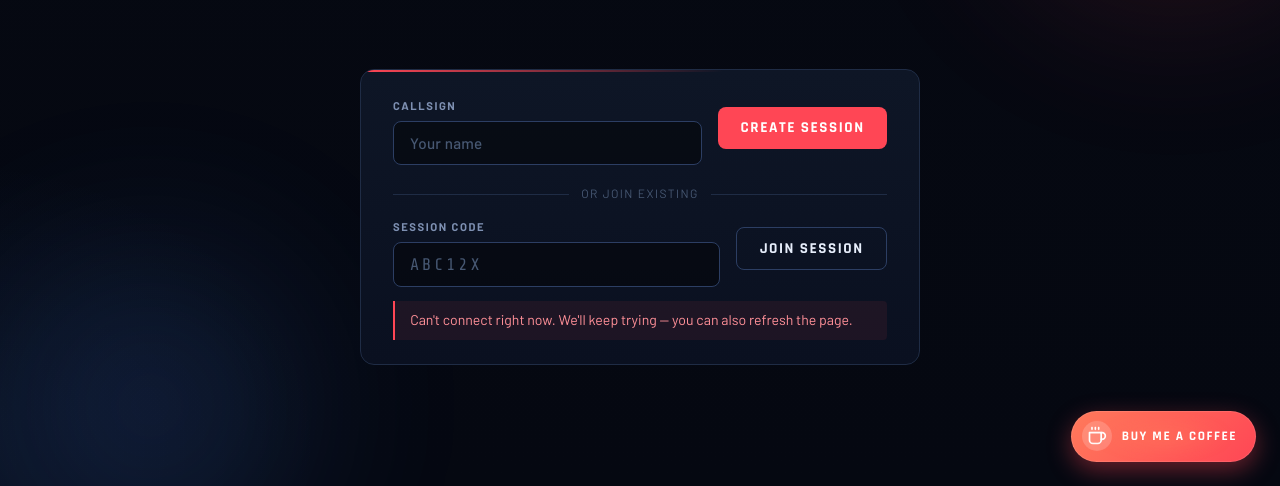
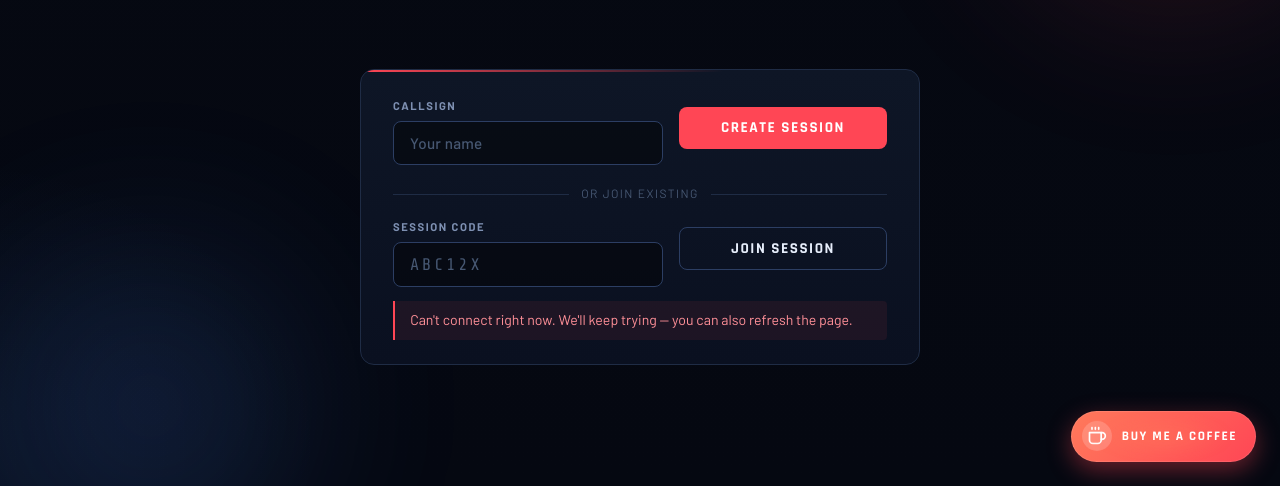
Before and after one commit to Rantzz-cn/draftix, a website: page public/app.html in a window 1280 px wide. Shown: the part 314-800 px from the top of the page. Drawn offline with nearby package versions, Linux system fonts and the light colour scheme; no server answers.

Commit message:
Gate UI: align create/join rows with fixed action column

```diff
--- a/public/styles.css
+++ b/public/styles.css
@@ -632,11 +632,22 @@ a.ghost:hover { color: var(--text); border-color: var(--accent); background: var
 
 .gate-grid {
   display: grid;
-  grid-template-columns: minmax(0, 1fr) auto;
+  /* Same second-column width on every row so inputs and button edges line up */
+  grid-template-columns: minmax(0, 1fr) minmax(11.25rem, 13rem);
   gap: 1rem;
   align-items: end;
 }
-.gate-actions { padding-bottom: 1.05rem; }
+.gate-actions {
+  padding-bottom: 1.05rem;
+  display: flex;
+  flex-direction: column;
+  justify-content: flex-end;
+  min-width: 0;
+}
+.gate-actions button {
+  width: 100%;
+  white-space: nowrap;
+}
 
 .divider {
   display: flex;
```
